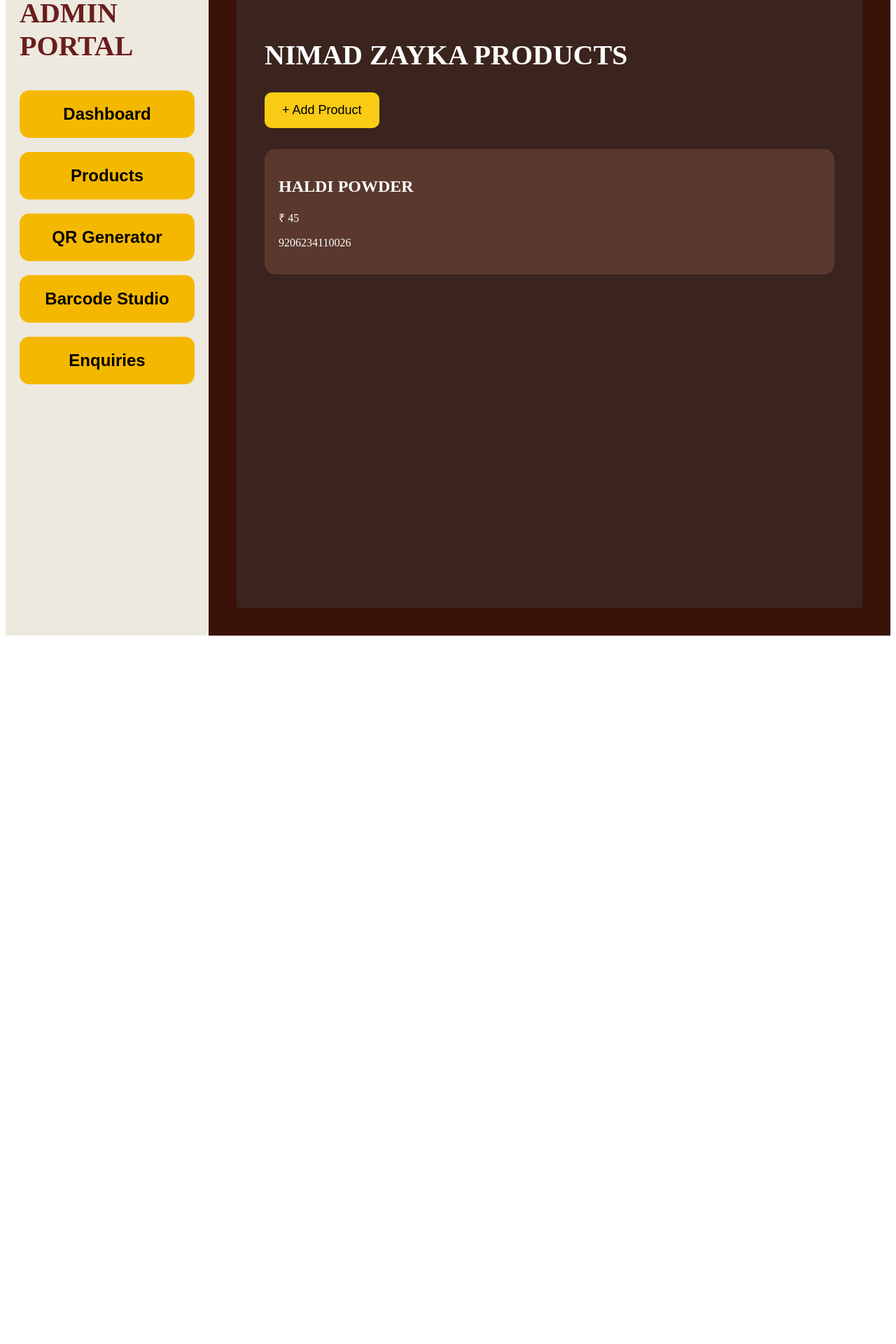
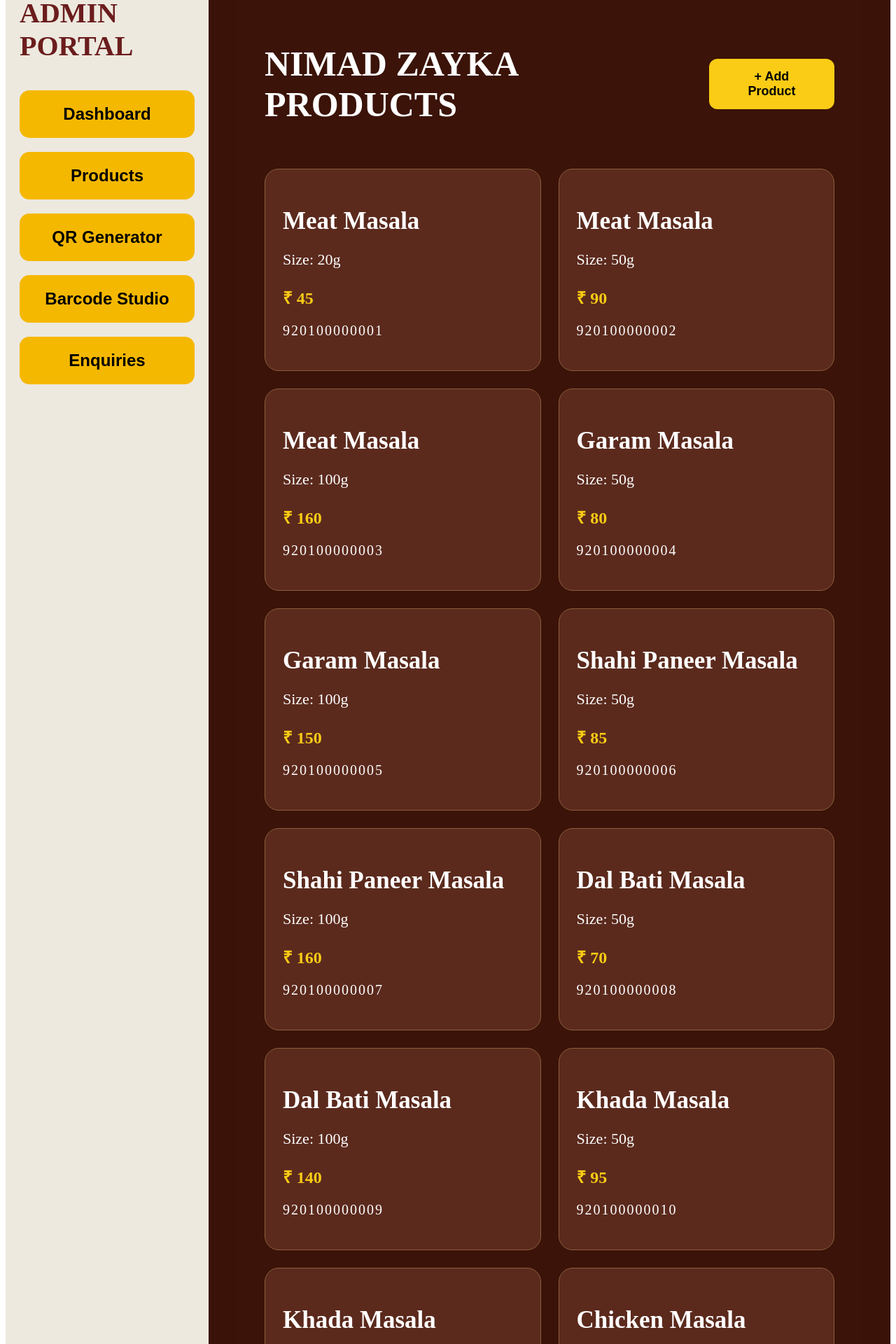
Before and after one commit to nikeshnikku9/ADMINNIMAD, a Next.js app: page /admin/products in a window 1280 px wide. Shown: the part 60-1980 px from the top of the page at 70% size. Before the commit the page ends 976 px from the top, so only its background shows below. Built offline with nearby package versions, Linux system fonts and the light colour scheme.

Commit message:
Update page.js

```diff
--- a/app/admin/products/page.js
+++ b/app/admin/products/page.js
@@ -1,75 +1,334 @@
-"use client";
+"use client"
 
-import { useState } from "react";
+import Link from "next/link"
+import { useState } from "react"
 
 export default function ProductsPage() {
+
   const [products, setProducts] = useState([
+
     {
-      id: 1,
-      name: "HALDI POWDER",
+      name: "Meat Masala",
+      size: "20g",
       price: 45,
-      barcode: "9206234110026",
+      barcode: "920100000001"
     },
-  ]);
 
-  const addProduct = () => {
-    const newProduct = {
-      id: Date.now(),
-      name: "NEW PRODUCT",
+    {
+      name: "Meat Masala",
+      size: "50g",
+      price: 90,
+      barcode: "920100000002"
+    },
+
+    {
+      name: "Meat Masala",
+      size: "100g",
+      price: 160,
+      barcode: "920100000003"
+    },
+
+    {
+      name: "Garam Masala",
+      size: "50g",
+      price: 80,
+      barcode: "920100000004"
+    },
+
+    {
+      name: "Garam Masala",
+      size: "100g",
+      price: 150,
+      barcode: "920100000005"
+    },
+
+    {
+      name: "Shahi Paneer Masala",
+      size: "50g",
+      price: 85,
+      barcode: "920100000006"
+    },
+
+    {
+      name: "Shahi Paneer Masala",
+      size: "100g",
+      price: 160,
+      barcode: "920100000007"
+    },
+
+    {
+      name: "Dal Bati Masala",
+      size: "50g",
+      price: 70,
+      barcode: "920100000008"
+    },
+
+    {
+      name: "Dal Bati Masala",
+      size: "100g",
+      price: 140,
+      barcode: "920100000009"
+    },
+
+    {
+      name: "Khada Masala",
+      size: "50g",
+      price: 95,
+      barcode: "920100000010"
+    },
+
+    {
+      name: "Khada Masala",
+      size: "100g",
+      price: 180,
+      barcode: "920100000011"
+    },
+
+    {
+      name: "Chicken Masala",
+      size: "20g",
+      price: 40,
+      barcode: "920100000012"
+    },
+
+    {
+      name: "Chicken Masala",
+      size: "50g",
+      price: 85,
+      barcode: "920100000013"
+    },
+
+    {
+      name: "Chicken Masala",
+      size: "100g",
+      price: 155,
+      barcode: "920100000014"
+    },
+
+    {
+      name: "Haldi Powder",
+      size: "50g",
+      price: 25,
+      barcode: "920100000015"
+    },
+
+    {
+      name: "Haldi Powder",
+      size: "100g",
+      price: 45,
+      barcode: "920100000016"
+    },
+
+    {
+      name: "Haldi Powder",
+      size: "200g",
+      price: 80,
+      barcode: "920100000017"
+    },
+
+    {
+      name: "Haldi Powder",
+      size: "500g",
+      price: 180,
+      barcode: "920100000018"
+    },
+
+    {
+      name: "Haldi Powder",
+      size: "1kg",
+      price: 320,
+      barcode: "920100000019"
+    },
+
+    {
+      name: "Mirchi Powder",
+      size: "50g",
+      price: 35,
+      barcode: "920100000020"
+    },
+
+    {
+      name: "Mirchi Powder",
+      size: "100g",
+      price: 65,
+      barcode: "920100000021"
+    },
+
+    {
+      name: "Mirchi Powder",
+      size: "200g",
+      price: 120,
+      barcode: "920100000022"
+    },
+
+    {
+      name: "Mirchi Powder",
+      size: "500g",
+      price: 280,
+      barcode: "920100000023"
+    },
+
+    {
+      name: "Mirchi Powder",
+      size: "1kg",
+      price: 520,
+      barcode: "920100000024"
+    },
+
+    {
+      name: "Dhaniya Powder",
+      size: "50g",
+      price: 30,
+      barcode: "920100000025"
+    },
+
+    {
+      name: "Dhaniya Powder",
+      size: "100g",
+      price: 55,
+      barcode: "920100000026"
+    },
+
+    {
+      name: "Dhaniya Powder",
+      size: "200g",
       price: 100,
-      barcode: Math.floor(Math.random() * 1000000000000).toString(),
-    };
+      barcode: "920100000027"
+    },
 
-    setProducts([...products, newProduct]);
-  };
+    {
+      name: "Dhaniya Powder",
+      size: "500g",
+      price: 220,
+      barcode: "920100000028"
+    },
+
+    {
+      name: "Dhaniya Powder",
+      size: "1kg",
+      price: 400,
+      barcode: "920100000029"
+    }
+
+  ])
 
   return (
+
     <div
       style={{
-        background: "#3b241d",
+        background: "#3b1308",
         minHeight: "100vh",
         padding: "40px",
-        color: "white",
+        color: "white"
       }}
     >
-      <h1 style={{ fontSize: "40px", marginBottom: "30px" }}>
+
+      <div
+        style={{
+          display: "flex",
+          justifyContent: "space-between",
+          alignItems: "center",
+          marginBottom: "30px"
+        }}
+      >
+
+        <h1
+          style={{
+            fontSize: "50px",
+            fontWeight: "bold"
+          }}
+        >
           NIMAD ZAYKA PRODUCTS
         </h1>
 
+        <Link href="/admin/products/new">
+
           <button
-        onClick={addProduct}
             style={{
               background: "#facc15",
               color: "black",
+              padding: "15px 30px",
+              borderRadius: "12px",
+              fontWeight: "bold",
               border: "none",
-          padding: "15px 25px",
-          borderRadius: "10px",
-          fontSize: "18px",
               cursor: "pointer",
-          marginBottom: "30px",
+              fontSize: "18px"
             }}
           >
             + Add Product
           </button>
 
-      <div style={{ display: "grid", gap: "20px" }}>
-        {products.map((item) => (
+        </Link>
+
+      </div>
+
       <div
-            key={item.id}
         style={{
-              background: "#5a382d",
-              padding: "20px",
-              borderRadius: "15px",
+          display: "grid",
+          gridTemplateColumns: "repeat(auto-fit,minmax(320px,1fr))",
+          gap: "25px"
         }}
       >
-            <h2>{item.name}</h2>
 
-            <p>₹ {item.price}</p>
+        {products.map((item, index) => (
 
-            <p>{item.barcode}</p>
+          <div
+            key={index}
+            style={{
+              background: "#5b2a1d",
+              padding: "25px",
+              borderRadius: "20px",
+              border: "1px solid #8b5e3c"
+            }}
+          >
+
+            <h2
+              style={{
+                fontSize: "35px",
+                fontWeight: "bold",
+                marginBottom: "15px"
+              }}
+            >
+              {item.name}
+            </h2>
+
+            <p
+              style={{
+                fontSize: "22px",
+                marginBottom: "10px"
+              }}
+            >
+              Size: {item.size}
+            </p>
+
+            <p
+              style={{
+                fontSize: "24px",
+                marginBottom: "10px",
+                color: "#facc15",
+                fontWeight: "bold"
+              }}
+            >
+              ₹ {item.price}
+            </p>
+
+            <p
+              style={{
+                fontSize: "20px",
+                letterSpacing: "2px"
+              }}
+            >
+              {item.barcode}
+            </p>
+
           </div>
+
         ))}
+
       </div>
+
     </div>
-  );
+
+  )
+
 }
```
Lines whose indentation alone changed are shown as unchanged.
